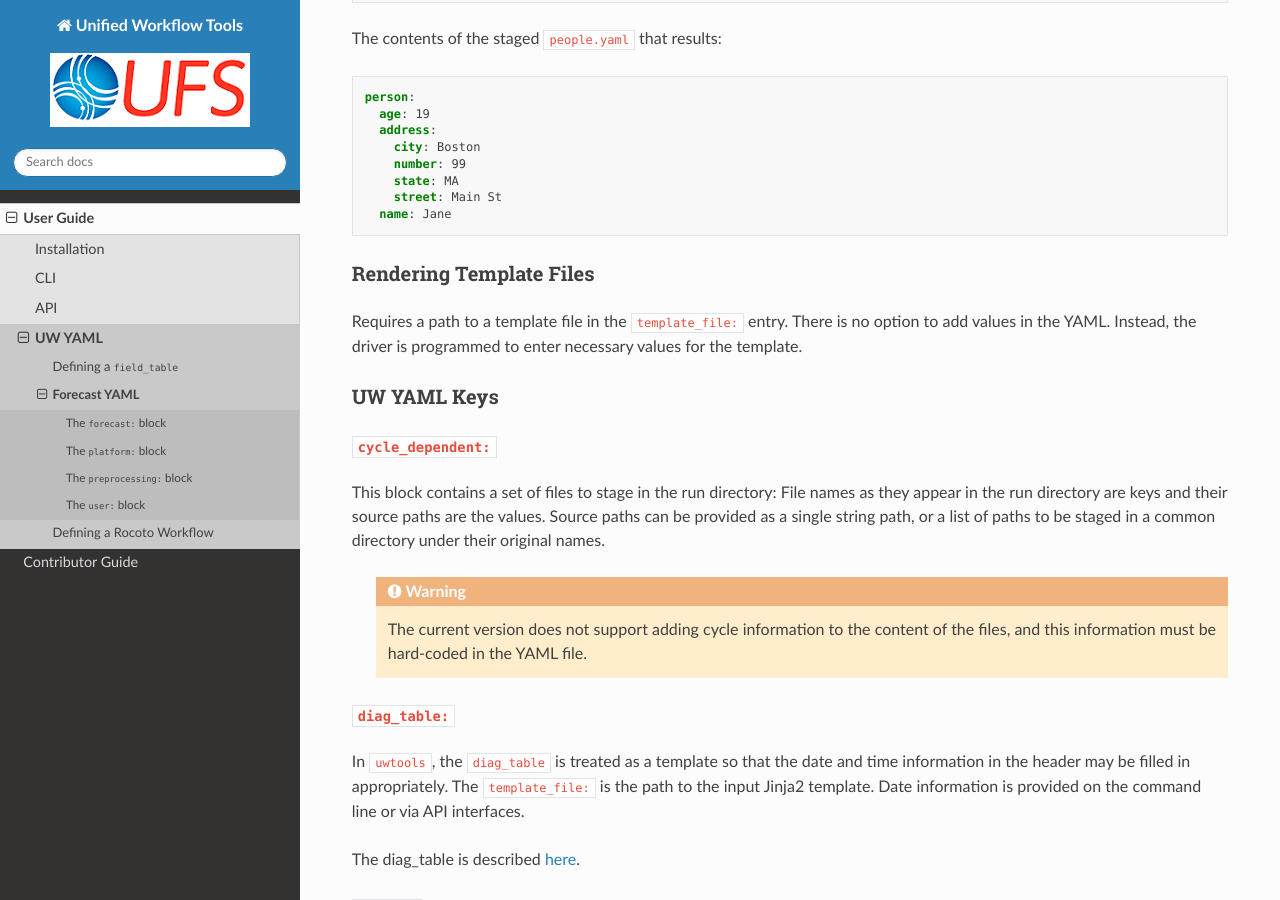
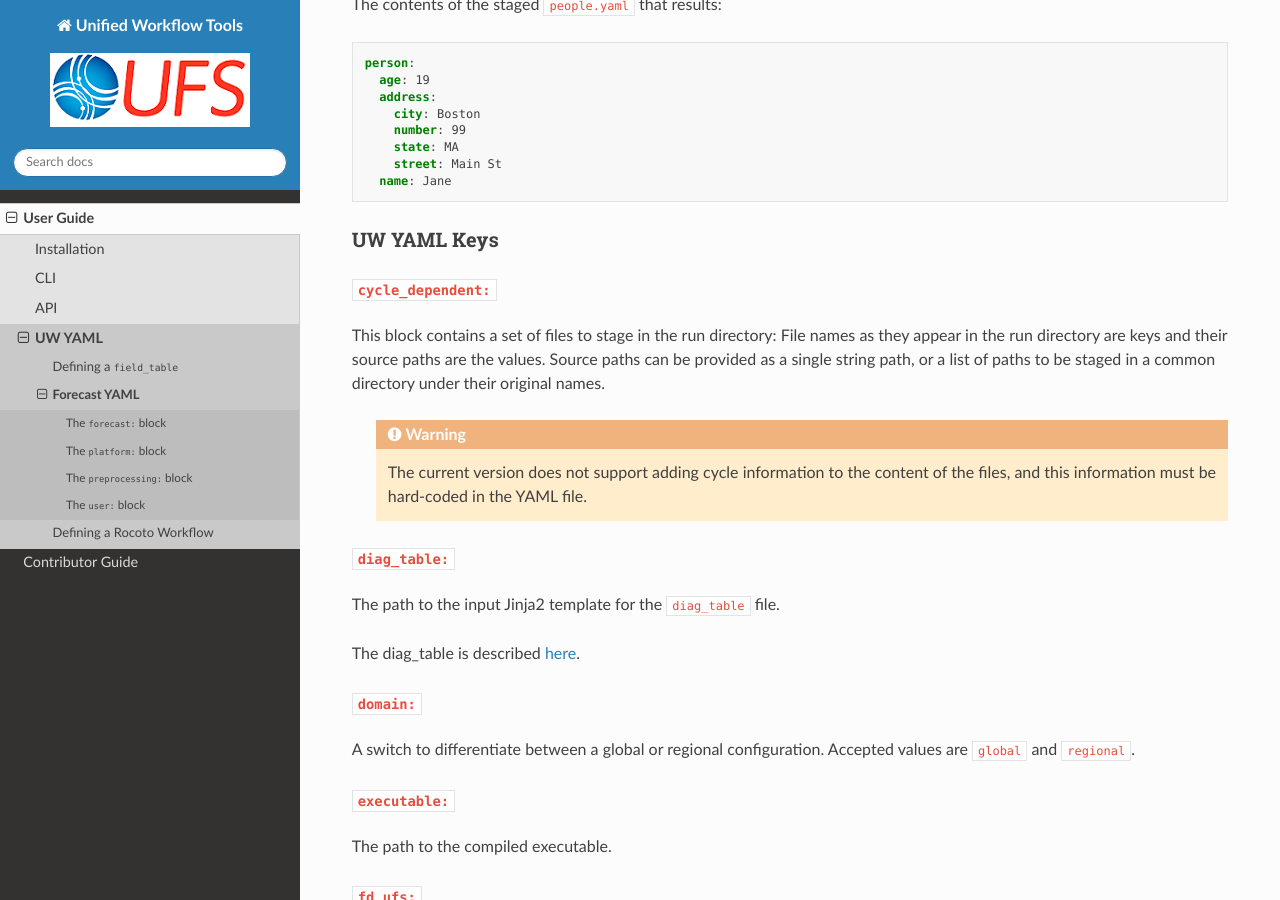
Before and after one commit to ufs-community/uwtools, a Sphinx documentation site: the page built from docs/sections/user_guide/uw_yaml/forecast_yaml.rst, in a window 1280 px wide and 900 px high, scrolled down 1851 px. Built offline with Sphinx 7.4.7 and the Read the Docs theme 2.0.0, drawn with Linux system fonts in a browser that asks for light colours; the version number could not be read and is left out; some of the changed text lies outside the part shown.

Commit message:
Updating JSON Schema.

```diff
--- a/docs/sections/user_guide/uw_yaml/forecast_yaml.rst
+++ b/docs/sections/user_guide/uw_yaml/forecast_yaml.rst
@@ -21,8 +21,7 @@
       INPUT/gfs_data.nc: /path/to/gfs_data.nc
       INPUT/sfc_data.nc: /path/to/sfc_data.nc
       INPUT/gfs_ctrl.nc: /path/to/gfs_ctrl.nc
-    diag_table:
-      template_file: /path/to/diag_table/template/file
+    diag_table: /path/to/diag_table/template/file
     domain: regional
     executable: fv3.exe
     fd_ufs:
@@ -47,8 +46,6 @@
         fv_core_nml:
           k_split: 2
           n_split: 6
-    nems.configure:
-      template_file: /path/to/template/nems.configure
     run_dir: /path/to/forecast/run/directory/{yyyymmddhh}
     static:
       fv3.exe: /path/to/executable/ufs_model
@@ -103,11 +101,6 @@
      name: Jane
 
 
-Rendering Template Files
-^^^^^^^^^^^^^^^^^^^^^^^^
-
-Requires a path to a template file in the ``template_file:`` entry. There is no option to add values in the YAML. Instead, the driver is programmed to enter necessary values for the template.
-
 UW YAML Keys
 ^^^^^^^^^^^^
 
@@ -121,7 +114,7 @@
 ``diag_table:``
 """""""""""""""
 
-In ``uwtools``, the ``diag_table`` is treated as a template so that the date and time information in the header may be filled in appropriately. The ``template_file:`` is the path to the input Jinja2 template. Date information is provided on the command line or via API interfaces.
+The path to the input Jinja2 template for the ``diag_table`` file.
 
 The diag_table is described :weather-model-io:`here<diag-table-file>`.
 
@@ -184,7 +177,7 @@
 
 """""""""""""""""""
 
-In ``uwtools``, the ``ufs.configure`` file is treated as a template so that the date and time information in the header may be filled in appropriately. The ``template_file:`` is the path to the input Jinja2 template. There is no option to add values in the YAML. Instead, the driver is programmed to enter necessary values for the template.
+The path to the input Jinja2 template for the ``ufs.configure`` file.
 
 The documentation for the ``ufs.configure`` file is :weather-model-io:`here<ufs-configure-file>`.
 
```
Also changed, not shown: other parts of docs/sections/user_guide/uw_yaml/forecast_yaml.rst (+1 -0 lines), 1 other file.
